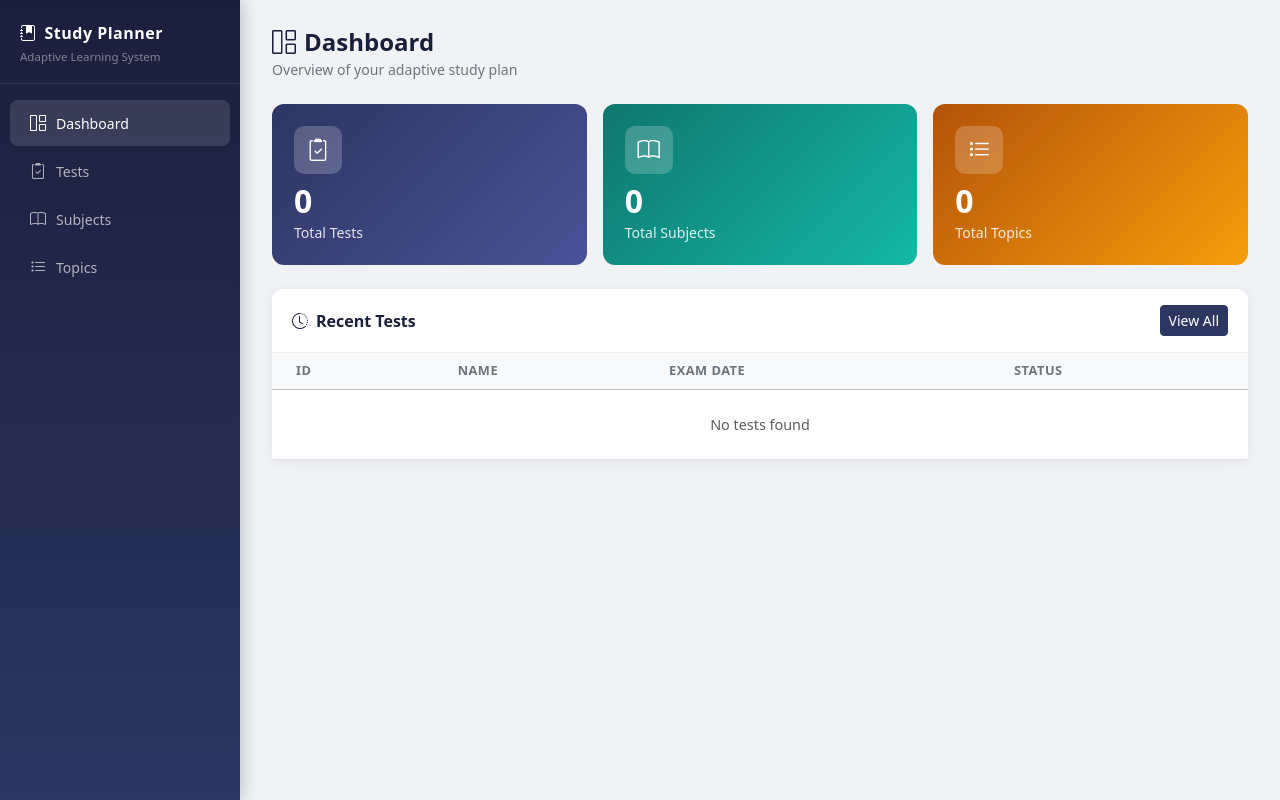
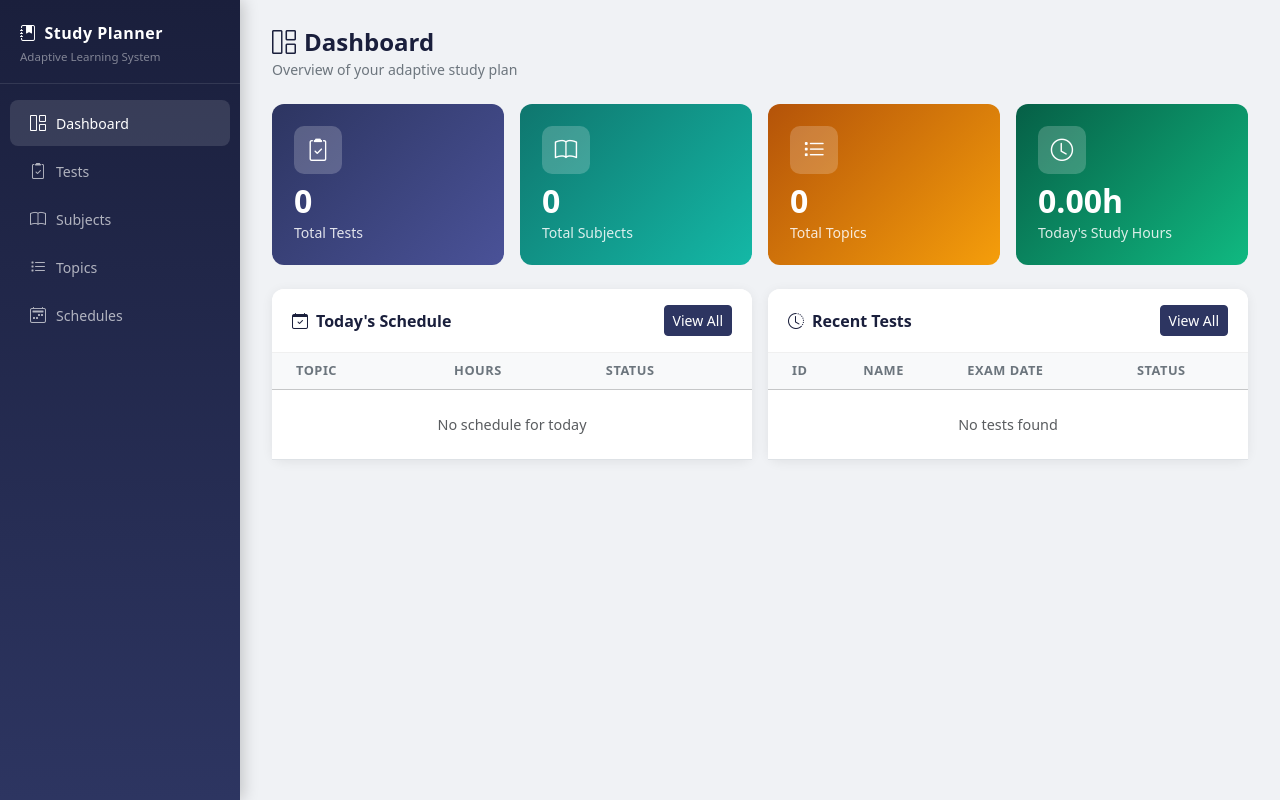
Before and after one commit to Mindruby-Technologies/AdaptiveStudyPlanner, a Flask app: page / in a window 1280 px wide. Run offline with Flask 3, Linux system fonts and the light colour scheme; data that the repository does not hold is empty.

Commit message:
Schedule feature implemented.

```diff
--- a/app.py
+++ b/app.py
@@ -2,6 +2,7 @@ from flask import Flask, render_template
 from routes.tests import tests_bp
 from routes.subjects import subjects_bp
 from routes.topics import topics_bp
+from routes.schedules import schedules_bp
 
 app = Flask(__name__)
 
@@ -9,6 +10,7 @@ app = Flask(__name__)
 app.register_blueprint(tests_bp)
 app.register_blueprint(subjects_bp)
 app.register_blueprint(topics_bp)
+app.register_blueprint(schedules_bp)
 
 # UI Routes
 @app.route("/")
@@ -27,5 +29,9 @@ def subjects_page():
 def topics_page():
     return render_template("topics.html", active_page="topics")
 
+@app.route("/schedules-page")
+def schedules_page():
+    return render_template("schedules.html", active_page="schedules")
+
 if __name__ == "__main__":
     app.run(debug=True)
--- /dev/null
+++ b/routes/schedules.py
@@ -0,0 +1,131 @@
+from flask import Blueprint, jsonify, request
+from db import get_connection
+from datetime import date, timedelta
+
+schedules_bp = Blueprint("schedules", __name__)
+
+DAILY_HOUR_LIMIT = 4
+MIN_HOURS = 0.25
+
+
+def _run_generate():
+    today = date.today()
+    conn = get_connection()
+    cursor = conn.cursor(dictionary=True)
+
+    cursor.execute("DELETE FROM schedule_entries WHERE schedule_date > %s", (today,))
+
+    cursor.execute("""
+        SELECT MIN(start_date) AS range_start, MAX(end_date) AS range_end
+        FROM topics WHERE status = 'active'
+    """)
+    range_row = cursor.fetchone()
+    if not range_row["range_start"]:
+        conn.commit()
+        cursor.close()
+        conn.close()
+        return 0
+
+    range_start = max(range_row["range_start"], today + timedelta(days=1))
+    range_end = range_row["range_end"]
+
+    if range_start > range_end:
+        conn.commit()
+        cursor.close()
+        conn.close()
+        return 0
+
+    rows_to_insert = []
+    current_date = range_start
+
+    while current_date <= range_end:
+        cursor.execute("""
+            SELECT t.id, t.difficulty_level, t.priority_level, t.miss_penalty, t.start_date, t.end_date,
+                   COUNT(se.id) AS missed_count
+            FROM topics t
+            LEFT JOIN schedule_entries se ON se.topic_id = t.id AND se.missed = 'yes'
+            WHERE t.status = 'active' AND t.start_date <= %s AND t.end_date >= %s
+            GROUP BY t.id
+        """, (current_date, current_date))
+        topics = cursor.fetchall()
+
+        if topics:
+            scored = []
+            for t in topics:
+                days_left = max((t["end_date"] - t["start_date"]).days, 1)
+                score = (10 / days_left) + (t["difficulty_level"] * 2) + (t["priority_level"] * 3) + (t["miss_penalty"] * t["missed_count"])
+                scored.append((t["id"], score))
+
+            scored.sort(key=lambda x: x[1], reverse=True)
+            total_score = sum(s for _, s in scored)
+
+            for topic_id, score in scored:
+                weight = score / total_score
+                allocated = round(max(weight * DAILY_HOUR_LIMIT, MIN_HOURS) * 4) / 4
+                rows_to_insert.append((topic_id, current_date, allocated, 'no'))
+
+        current_date += timedelta(days=1)
+
+    if rows_to_insert:
+        cursor.executemany(
+            "INSERT INTO schedule_entries (topic_id, schedule_date, allocated_hours, missed) VALUES (%s, %s, %s, %s)",
+            rows_to_insert
+        )
+
+    conn.commit()
+    cursor.close()
+    conn.close()
+    return len(rows_to_insert)
+
+
+@schedules_bp.route("/schedules/generate", methods=["POST"])
+def generate_schedule():
+    count = _run_generate()
+    return jsonify({"message": "Schedule generated", "entries_created": count}), 201
+
+
+@schedules_bp.route("/schedules", methods=["GET"])
+def get_schedules():
+    schedule_date = request.args.get("date", str(date.today()))
+    conn = get_connection()
+    cursor = conn.cursor(dictionary=True)
+    cursor.execute("""
+        SELECT se.id, se.topic_id, t.name AS topic_name, se.allocated_hours, se.missed
+        FROM schedule_entries se
+        JOIN topics t ON t.id = se.topic_id
+        WHERE se.schedule_date = %s
+        ORDER BY se.allocated_hours DESC
+    """, (schedule_date,))
+    entries = cursor.fetchall()
+    cursor.close()
+    conn.close()
+    return jsonify(entries)
+
+
+@schedules_bp.route("/schedules/<int:entry_id>/missed", methods=["PATCH"])
+def mark_missed(entry_id):
+    today = date.today()
+    week_ago = today - timedelta(days=7)
+    conn = get_connection()
+    cursor = conn.cursor(dictionary=True)
+
+    cursor.execute("SELECT schedule_date FROM schedule_entries WHERE id = %s", (entry_id,))
+    entry = cursor.fetchone()
+    if not entry:
+        cursor.close()
+        conn.close()
+        return jsonify({"error": "Entry not found"}), 404
+
+    entry_date = entry["schedule_date"]
+    if entry_date > today or entry_date < week_ago:
+        cursor.close()
+        conn.close()
+        return jsonify({"error": "Missed can only be applied to entries within the past 7 days"}), 400
+
+    cursor.execute("UPDATE schedule_entries SET missed = 'yes' WHERE id = %s", (entry_id,))
+    conn.commit()
+    cursor.close()
+    conn.close()
+
+    _run_generate()
+    return jsonify({"message": "Marked as missed and schedule regenerated"})
--- a/templates/base.html
+++ b/templates/base.html
@@ -169,6 +169,9 @@
         <a href="/topics-page" class="nav-link {% if active_page == 'topics' %}active{% endif %}">
             <i class="bi bi-list-task"></i> Topics
         </a>
+        <a href="/schedules-page" class="nav-link {% if active_page == 'schedules' %}active{% endif %}">
+            <i class="bi bi-calendar2-week"></i> Schedules
+        </a>
     </nav>
 </div>
 
--- a/templates/index.html
+++ b/templates/index.html
@@ -10,31 +10,64 @@
 
 <!-- Stat Cards -->
 <div class="row g-3 mb-4">
-    <div class="col-md-4">
+    <div class="col-md-3">
         <div class="stat-card" style="background: linear-gradient(135deg, #2d3561, #4a5298);">
             <div class="stat-icon"><i class="bi bi-clipboard2-check"></i></div>
             <h3 id="totalTests">—</h3>
             <p>Total Tests</p>
         </div>
     </div>
-    <div class="col-md-4">
+    <div class="col-md-3">
         <div class="stat-card" style="background: linear-gradient(135deg, #0f766e, #14b8a6);">
             <div class="stat-icon"><i class="bi bi-book"></i></div>
             <h3 id="totalSubjects">—</h3>
             <p>Total Subjects</p>
         </div>
     </div>
-    <div class="col-md-4">
+    <div class="col-md-3">
         <div class="stat-card" style="background: linear-gradient(135deg, #b45309, #f59e0b);">
             <div class="stat-icon"><i class="bi bi-list-task"></i></div>
             <h3 id="totalTopics">—</h3>
             <p>Total Topics</p>
         </div>
     </div>
+    <div class="col-md-3">
+        <div class="stat-card" style="background: linear-gradient(135deg, #065f46, #10b981);">
+            <div class="stat-icon"><i class="bi bi-clock"></i></div>
+            <h3 id="todayHours">—</h3>
+            <p>Today's Study Hours</p>
+        </div>
+    </div>
+</div>
+
+<div class="row g-3">
+    <!-- Today's Schedule -->
+    <div class="col-md-6">
+        <div class="card h-100">
+            <div class="card-header d-flex justify-content-between align-items-center">
+                <span><i class="bi bi-calendar-check me-2"></i>Today's Schedule</span>
+                <a href="/schedules-page" class="btn btn-sm btn-primary">View All</a>
+            </div>
+            <div class="card-body p-0">
+                <table class="table table-hover mb-0">
+                    <thead class="table-light">
+                        <tr>
+                            <th class="ps-4">Topic</th>
+                            <th>Hours</th>
+                            <th>Status</th>
+                        </tr>
+                    </thead>
+                    <tbody id="todayScheduleBody">
+                        <tr><td colspan="3" class="text-center py-4 text-muted">Loading...</td></tr>
+                    </tbody>
+                </table>
+            </div>
+        </div>
     </div>
 
     <!-- Recent Tests -->
-<div class="card">
+    <div class="col-md-6">
+        <div class="card h-100">
             <div class="card-header d-flex justify-content-between align-items-center">
                 <span><i class="bi bi-clock-history me-2"></i>Recent Tests</span>
                 <a href="/tests-page" class="btn btn-sm btn-primary">View All</a>
@@ -55,14 +88,20 @@
                 </table>
             </div>
         </div>
+    </div>
+</div>
 
 {% endblock %}
 
 {% block scripts %}
 <script>
+function todayStr() {
+    const d = new Date();
+    return `${d.getFullYear()}-${String(d.getMonth()+1).padStart(2,'0')}-${String(d.getDate()).padStart(2,'0')}`;
+}
+
 $(document).ready(function () {
 
-    // Load stats
     $.get("/tests", function (tests) {
         $("#totalTests").text(tests.length);
         const rows = tests.slice(0, 5).map(t => `
@@ -78,6 +117,28 @@ $(document).ready(function () {
     $.get("/subjects", function (data) { $("#totalSubjects").text(data.length); });
     $.get("/topics", function (data) { $("#totalTopics").text(data.length); });
 
+    $.get(`/schedules?date=${todayStr()}`, function (entries) {
+        const totalHours = entries.reduce((s, e) => s + parseFloat(e.allocated_hours), 0);
+        $("#todayHours").text(totalHours.toFixed(2) + "h");
+
+        if (!entries.length) {
+            $("#todayScheduleBody").html(`<tr><td colspan="3" class="text-center py-4 text-muted">No schedule for today</td></tr>`);
+            return;
+        }
+        const rows = entries.map(e => {
+            const missed = e.missed === 'yes';
+            const badge = missed
+                ? `<span class="badge" style="background:#fee2e2;color:#991b1b;">Missed</span>`
+                : `<span class="badge" style="background:#d1fae5;color:#065f46;">Scheduled</span>`;
+            return `<tr>
+                <td class="ps-4 fw-semibold">${e.topic_name}</td>
+                <td>${parseFloat(e.allocated_hours).toFixed(2)}h</td>
+                <td>${badge}</td>
+            </tr>`;
+        }).join("");
+        $("#todayScheduleBody").html(rows);
+    });
+
 });
 </script>
 {% endblock %}
```
Also changed, not shown: templates/schedules.html (added, +209 -0 lines). Lines whose indentation alone changed are shown as unchanged.
